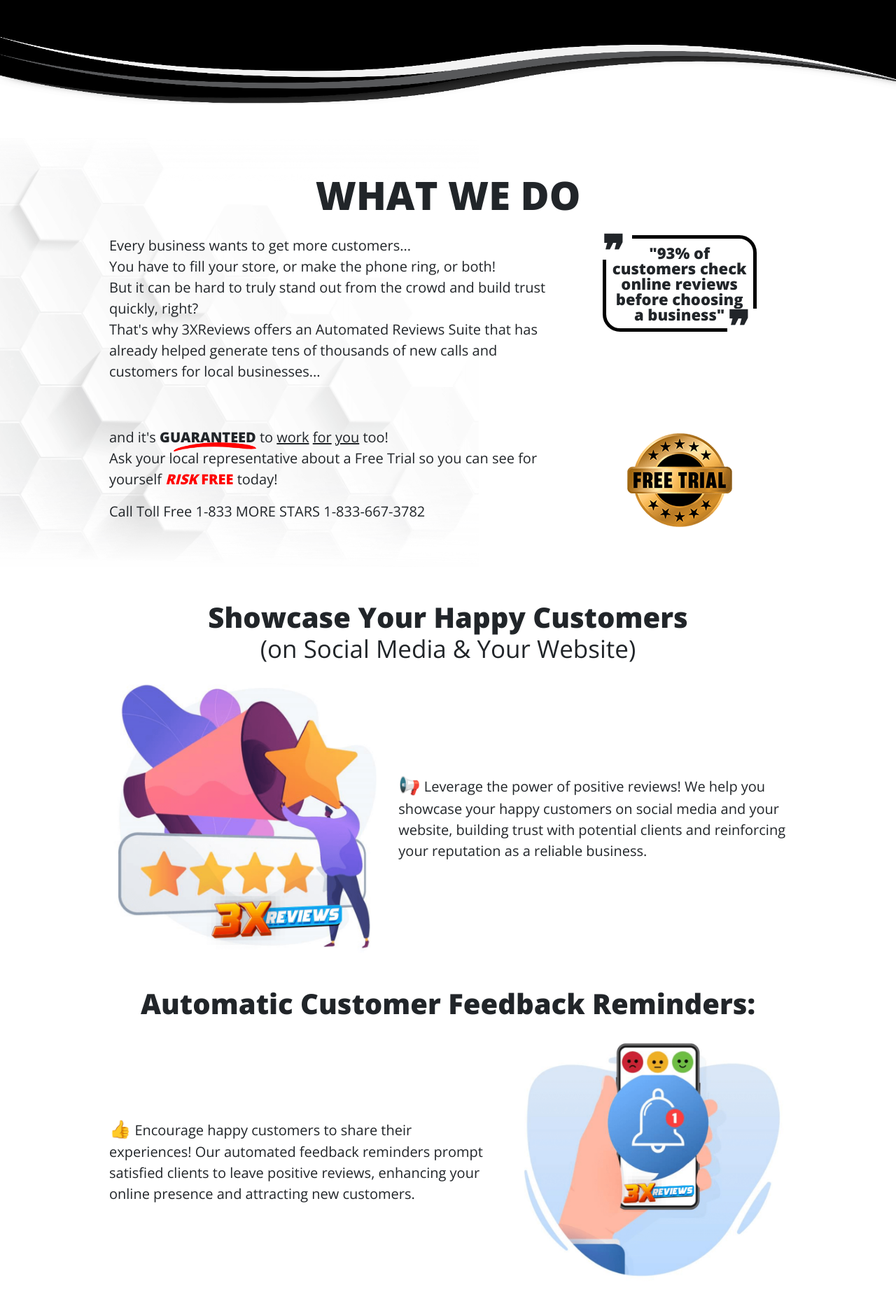
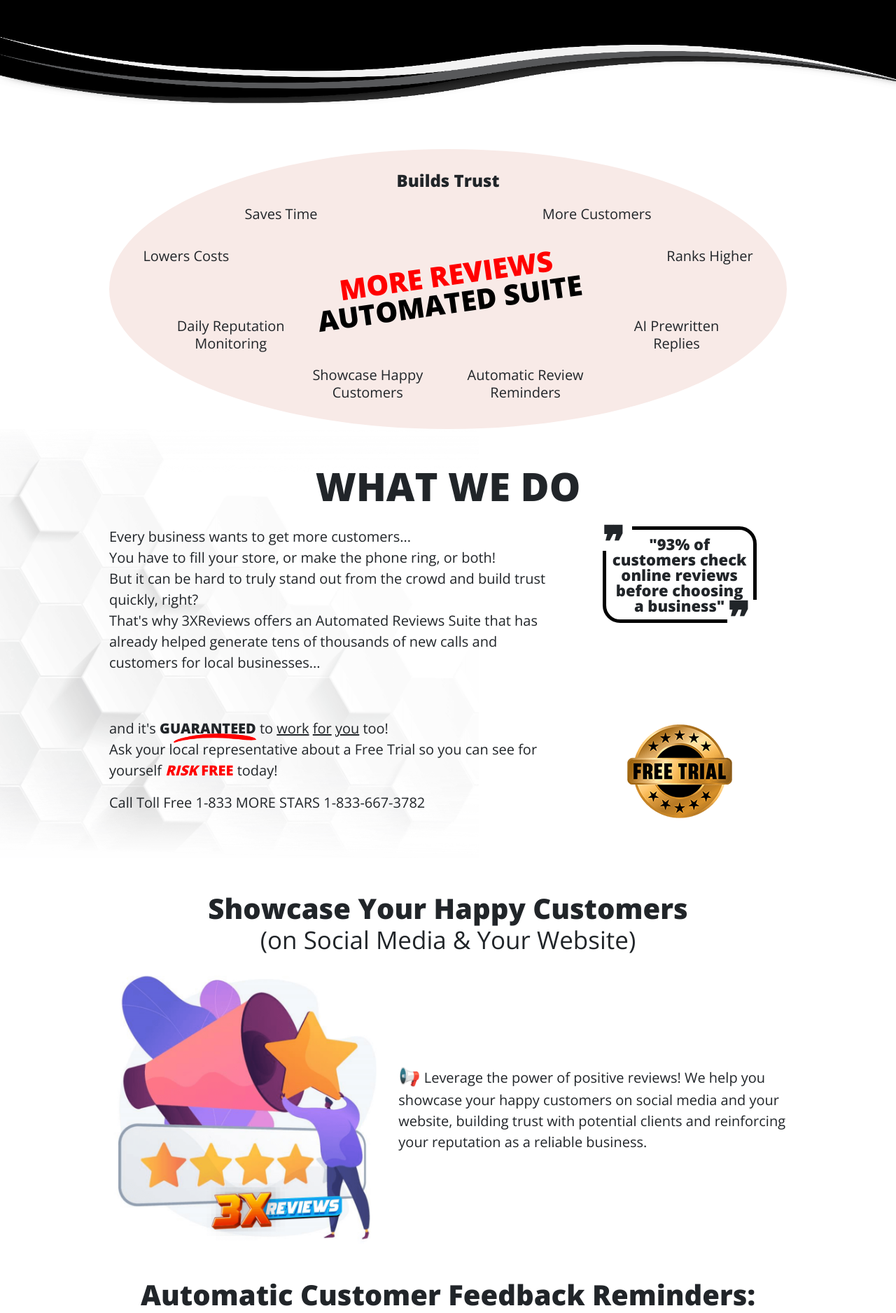
Before and after one commit to mohammadwahid-eng/3xreviews, a PHP site: page / in a window 1280 px wide. Shown: the part 424-2300 px from the top of the page at 70% size. Run offline with PHP 8.4, Linux system fonts and the light colour scheme; some libraries are stand-ins or nearby versions.

Commit message:
feature section init

```diff
--- a/css/style.css
+++ b/css/style.css
@@ -140,6 +140,79 @@ footer::before {
     -webkit-transform: translate(-50%, -50%);
 }
 
+.feature-box {
+    content: "";
+    width: 100%;
+    height: 400px;
+    display: block;
+    background-color: #f8eae7;
+    border-radius: 50%;
+    position: absolute;
+    z-index: -1;
+    top: 0;
+    left: 0;
+}
+
+.feature-box li {
+    position: absolute;
+    line-height: 1.25;
+    text-align: center;
+}
+
+.feature-box li:first-child {
+    left: 50%;
+    top: 50%;
+    transform: translate(-50%, -50%) rotate(-8deg);
+}
+
+.feature-box li:nth-child(2) {
+    font-size: 120%;
+    font-weight: bold;
+    left: 50%;
+    top: 0;
+    transform: translate(-50%, 30px);
+}
+
+.feature-box li:nth-child(3) {
+    right: 20%;
+    top: 20%;
+}
+
+.feature-box li:nth-child(4) {
+    right: 5%;
+    top: 35%;
+}
+
+.feature-box li:nth-child(5) {
+    right: 10%;
+    top: 60%;
+}
+
+.feature-box li:nth-child(6) {
+    right: 30%;
+    bottom: 10%;
+}
+
+.feature-box li:nth-child(7) {
+    left: 30%;
+    bottom: 10%;
+}
+
+.feature-box li:nth-child(8) {
+    left: 10%;
+    top: 60%;
+}
+
+.feature-box li:nth-child(9) {
+    left: 5%;
+    top: 35%;
+}
+
+.feature-box li:nth-child(10) {
+    left: 20%;
+    top: 20%;
+}
+
 @keyframes glow {
     0% {
         transform: translate(-50%, -50%) scale(1);
--- a/index.html
+++ b/index.html
@@ -65,6 +65,31 @@
     <!-- Hero section end -->
 
     <main class="py-5">
+      <!-- Feature sections start -->
+      <section>
+        <div class="container">
+          <div class="row">
+            <div class="col">
+              <div class="feature-box position-relative">
+                <ul class="list-unstyled">
+                  <li class="text-uppercase text-danger lh-1 fw-bolder fs-1">More Reviews<span class="text-black d-block">Automated Suite</span></li>
+                  <li>Builds Trust</li>
+                  <li>More Customers</li>
+                  <li>Ranks Higher</li>
+                  <li>AI Prewritten<br>Replies</li>
+                  <li>Automatic Review<br>Reminders</li>
+                  <li>Showcase Happy<br>Customers</li>
+                  <li>Daily Reputation<br>Monitoring</li>
+                  <li>Lowers Costs</li>
+                  <li>Saves Time</li>
+                </ul>
+              </div>
+            </div>
+          </div>
+        </div>
+      </section>
+      <!-- Feature section end -->
+
       <!-- Service section start -->
       <section class="bg-texture py-md-5">
         <div class="container">
```
